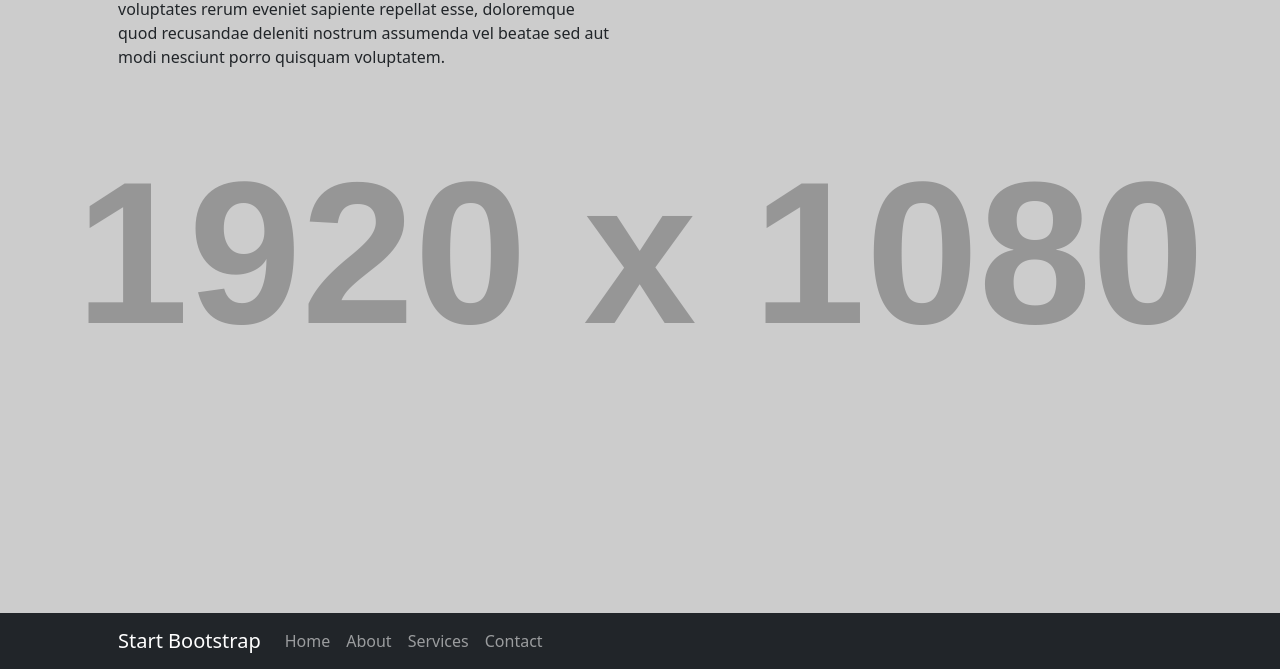
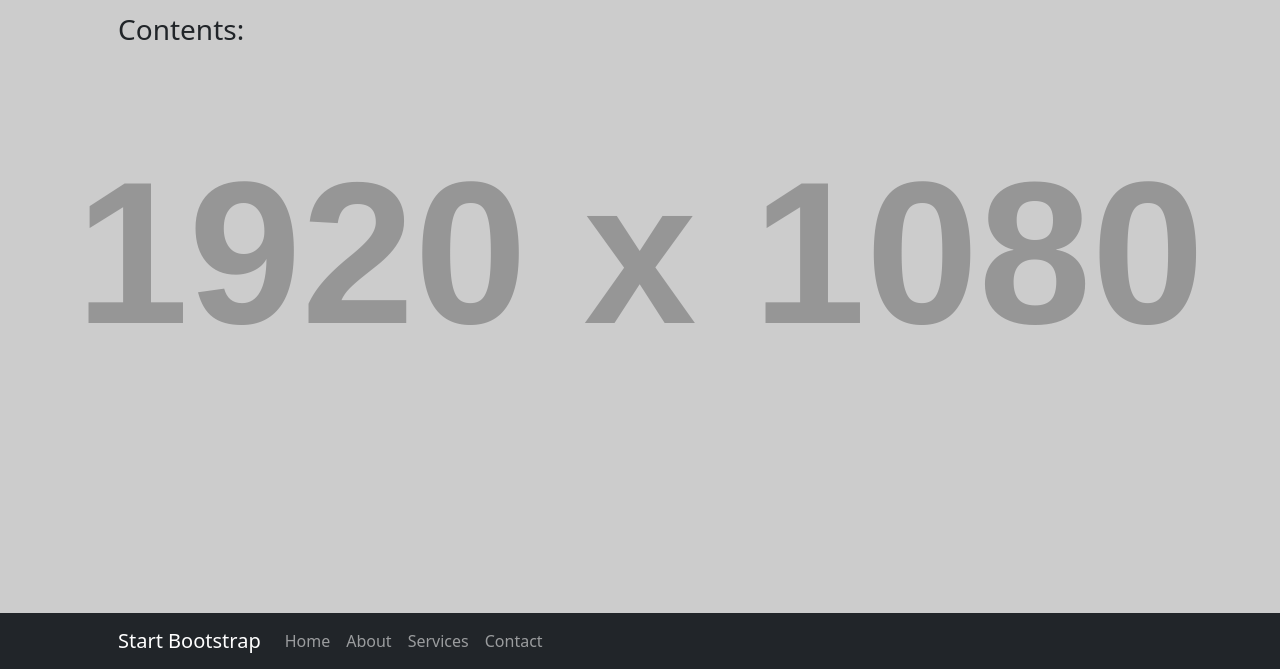
Before and after one commit to sarahg9/sarahg9.github.io, a plain HTML site: page index.html in a window 1280 px wide. Shown: the part 131-800 px from the top of the page. Drawn offline with nearby package versions, Linux system fonts and the light colour scheme; placeholder pictures from the web are drawn by us.

Commit message:
changed text

```diff
--- a/index.html
+++ b/index.html
@@ -5,7 +5,7 @@
         <meta name="viewport" content="width=device-width, initial-scale=1, shrink-to-fit=no" />
         <meta name="description" content="" />
         <meta name="author" content="" />
-        <title>Sarah - Start Bootstrap Template</title>
+        <title>The Big Picture - Start Bootstrap Template</title>
         <!-- Favicon-->
         <link rel="icon" type="image/x-icon" href="assets/favicon.ico" />
         <!-- Core theme CSS (includes Bootstrap)-->
@@ -33,7 +33,8 @@
                 <div class="row gx-4 gx-lg-5">
                     <div class="col-lg-6">
                         <h1 class="mt-5">The Big Picture</h1>
-                        <p>Lorem ipsum dolor sit amet, consectetur adipisicing elit. Deserunt voluptates rerum eveniet sapiente repellat esse, doloremque quod recusandae deleniti nostrum assumenda vel beatae sed aut modi nesciunt porro quisquam voluptatem.</p>
+                        <p> This is my website for GEOG 458. </p>
+                        <h3> Contents:</h3>
                     </div>
                 </div>
             </div>
```
